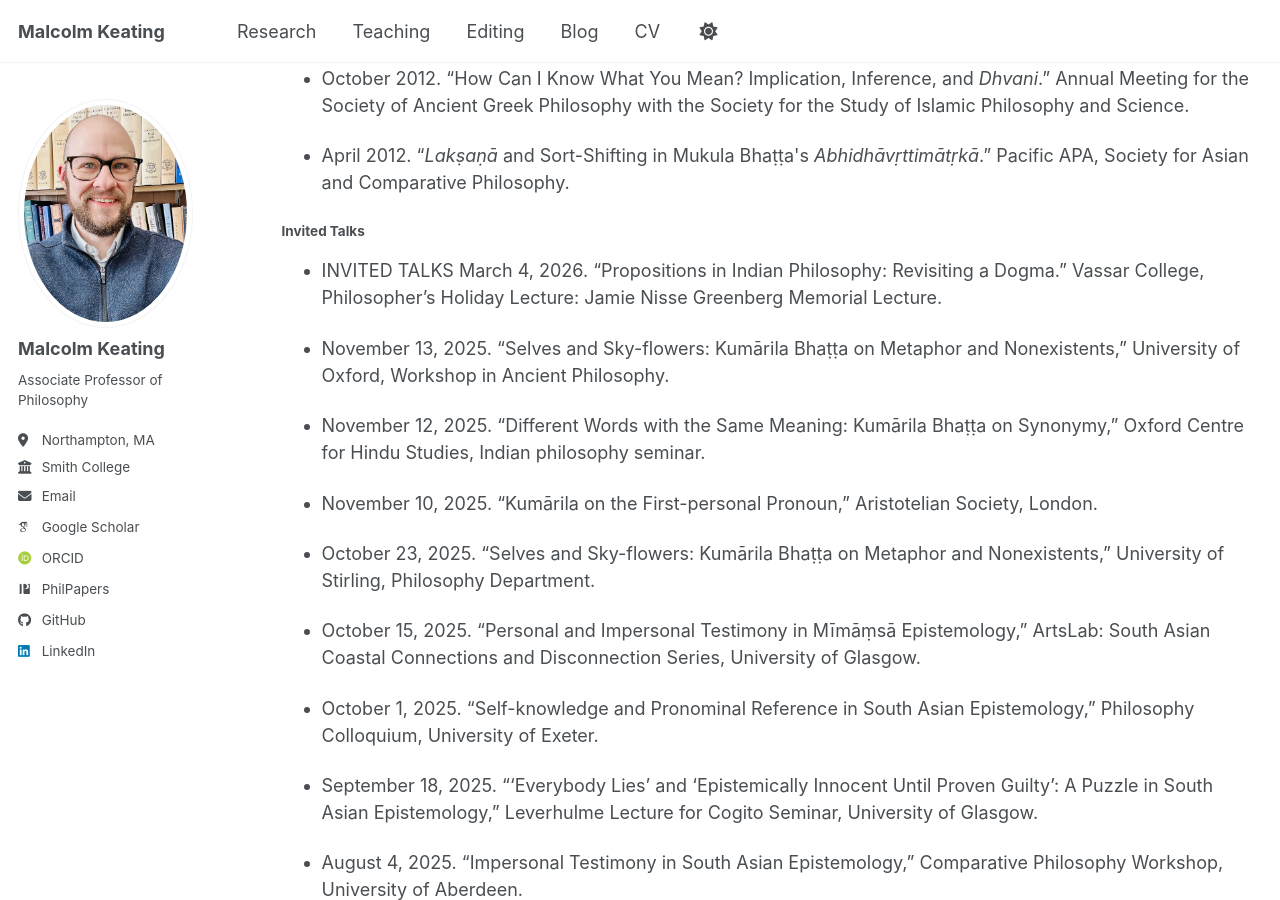
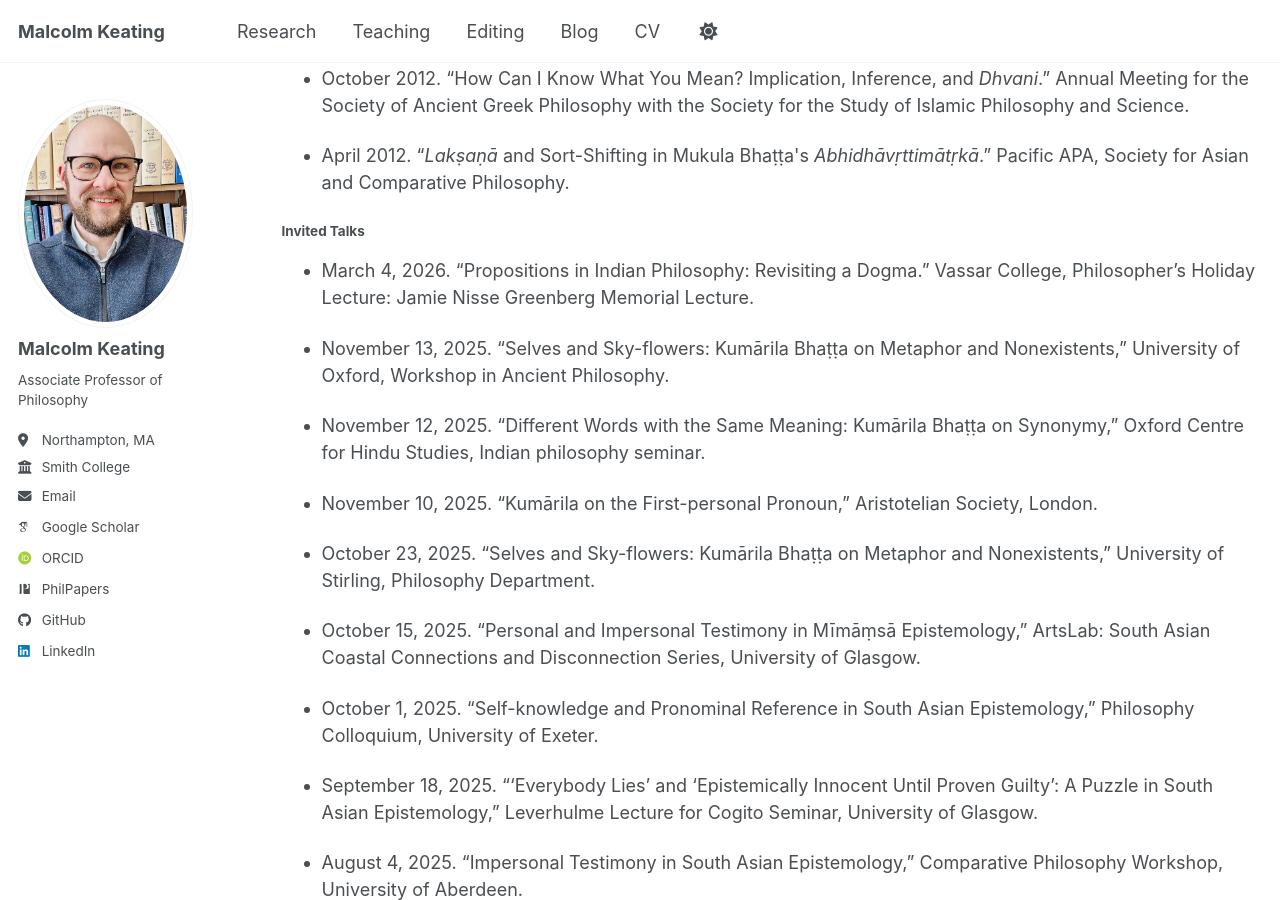
Before and after one commit to malcolmkeating/malcolmkeating.github.io, a Jekyll site: the page built from _pages/cv.md, in a window 1280 px wide and 900 px high, scrolled down 5766 px. Built offline with Jekyll 4.4.1, drawn with Linux system fonts in a browser that asks for light colours; some web fonts are replaced; a script bundle is joined from its source files by our own code; library files that are not in the unit come from our copies.

Commit message:
Update cv.md
removed INVITED TALKS copy/paste error

```diff
--- a/_pages/cv.md
+++ b/_pages/cv.md
@@ -249,8 +249,7 @@ Philosophy.
 
 #### Invited Talks
 
-+ INVITED TALKS
-March 4, 2026. “Propositions in Indian Philosophy: Revisiting a Dogma.” Vassar College, Philosopher’s Holiday Lecture: Jamie Nisse Greenberg Memorial Lecture.
++ March 4, 2026. “Propositions in Indian Philosophy: Revisiting a Dogma.” Vassar College, Philosopher’s Holiday Lecture: Jamie Nisse Greenberg Memorial Lecture.
 
 + November 13, 2025. "Selves and Sky-flowers: Kumārila Bhaṭṭa on Metaphor and Nonexistents," University of Oxford, Workshop in Ancient Philosophy.
 
```
